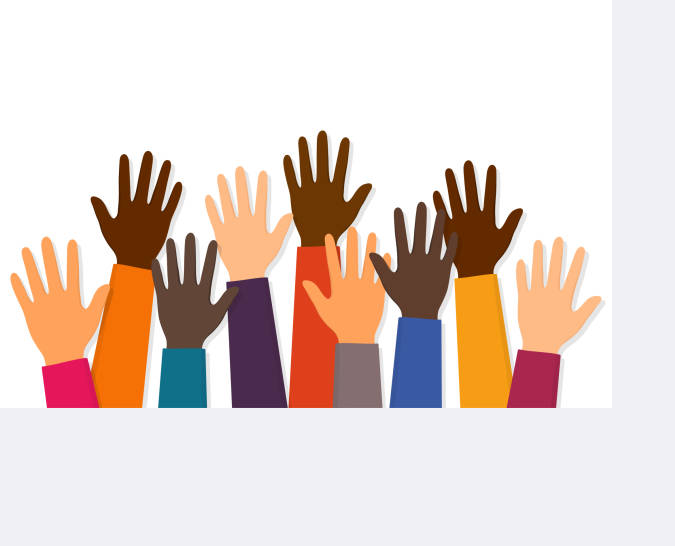
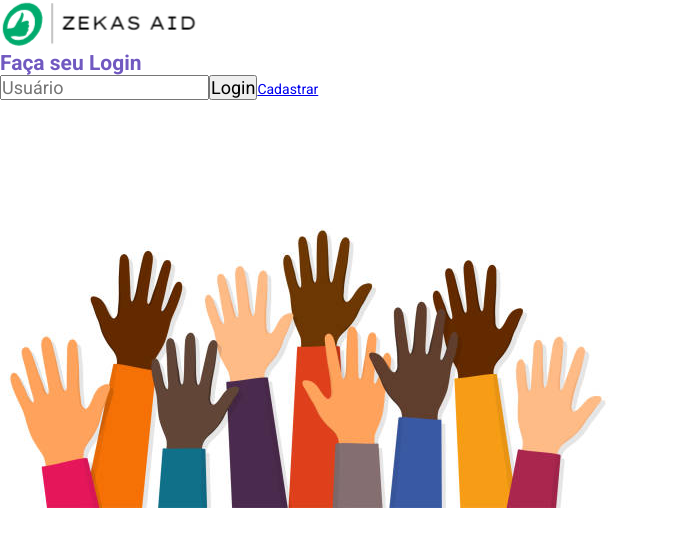
Before and after one commit to ZekasDev/ZekasAid, a React (Create React App) app in the folder Frontend/: page / in a window 1280 px wide. Shown: the top 546 px of the page, without its empty margins (0-675 px from the left). Built offline with nearby package versions, Linux system fonts and the light colour scheme.

Commit message:
Tela de Login - Desenvolvimento

```diff
--- a/Frontend/src/global.css
+++ b/Frontend/src/global.css
@@ -9,7 +9,7 @@
 
 body {
     font: 400 14px Roboto, sans-serif;
-    background: #f0f0f5;
+    background: #FFF;
     -webkit-font-smoothing: antialiased;
 }
 
--- a/Frontend/src/pages/Login/index.js
+++ b/Frontend/src/pages/Login/index.js
@@ -1,14 +1,23 @@
 import React from "react";
 import "./styles.css";
 import frontImg from '../../assets/zekasaid.jpg'
+import logoImg from '../../assets/logo.jpg'
 
 export default function Login() {
   return (
     <div className="login-container">
         <section className="form">
-
+        <img src={logoImg} alt='Logo'/>
+        <form>
+          <h1>Faça seu Login</h1>
+          <input placeholder="Usuário" />
+          <button type="submit">Login</button>
+          <a href="/register">
+            Cadastrar
+          </a>
+        </form>
         </section>
-        <img src={frontImg} />
+        <img src={frontImg} alt='Background Img'/>
     </div>
   )
 }
```
